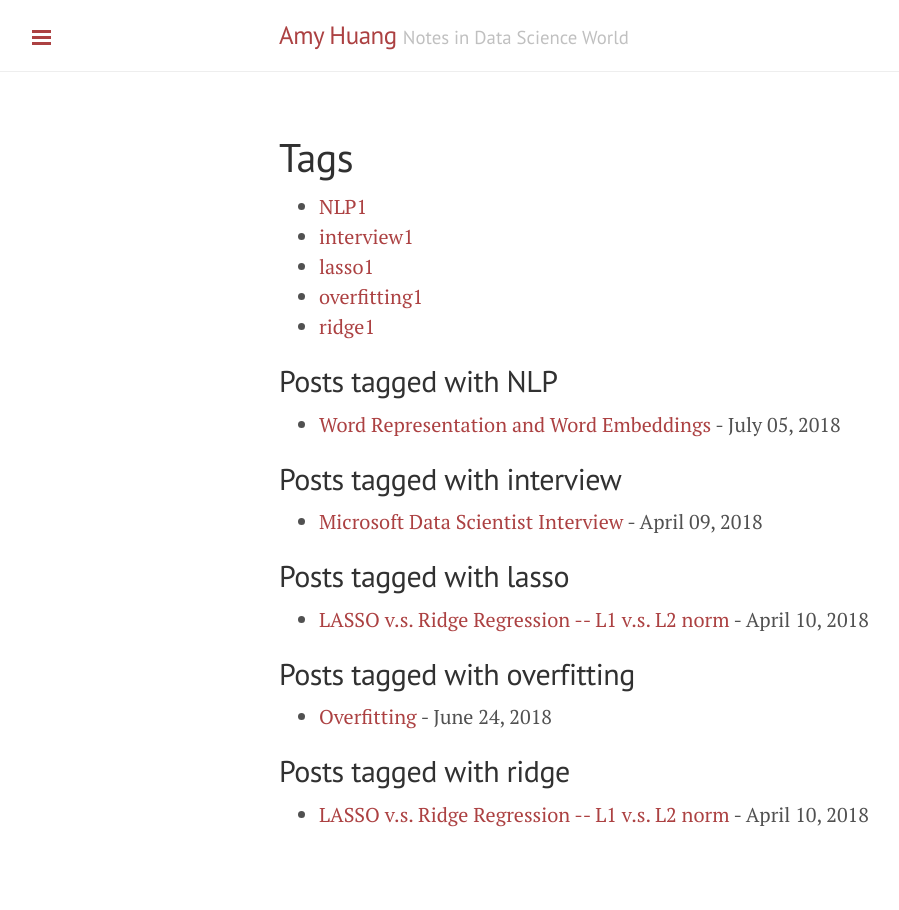
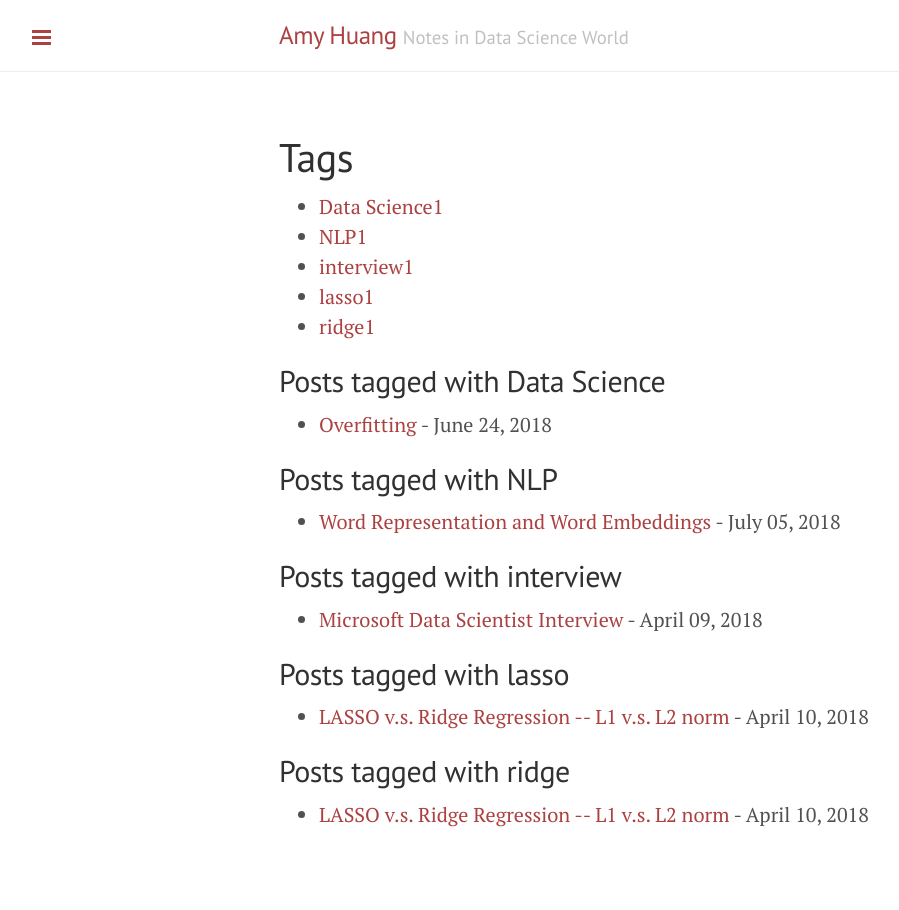
Before and after one commit to wantinghuang/wantinghuang.github.io, a Jekyll site: the page built from tags.html, in a window 1280 px wide. Shown: the whole page, without its empty margins (1-900 px from the left). Built offline with Jekyll 4.4.1, drawn with Linux system fonts in a browser that asks for light colours.

Commit message:
Update 2018-06-24-overfitting.md

```diff
--- a/_posts/2018-06-24-overfitting.md
+++ b/_posts/2018-06-24-overfitting.md
@@ -1,7 +1,7 @@
 ---
 layout: post
 title: Overfitting
-tags: [overfitting]
+tags: [Data Science]
 ---
 
 
```
